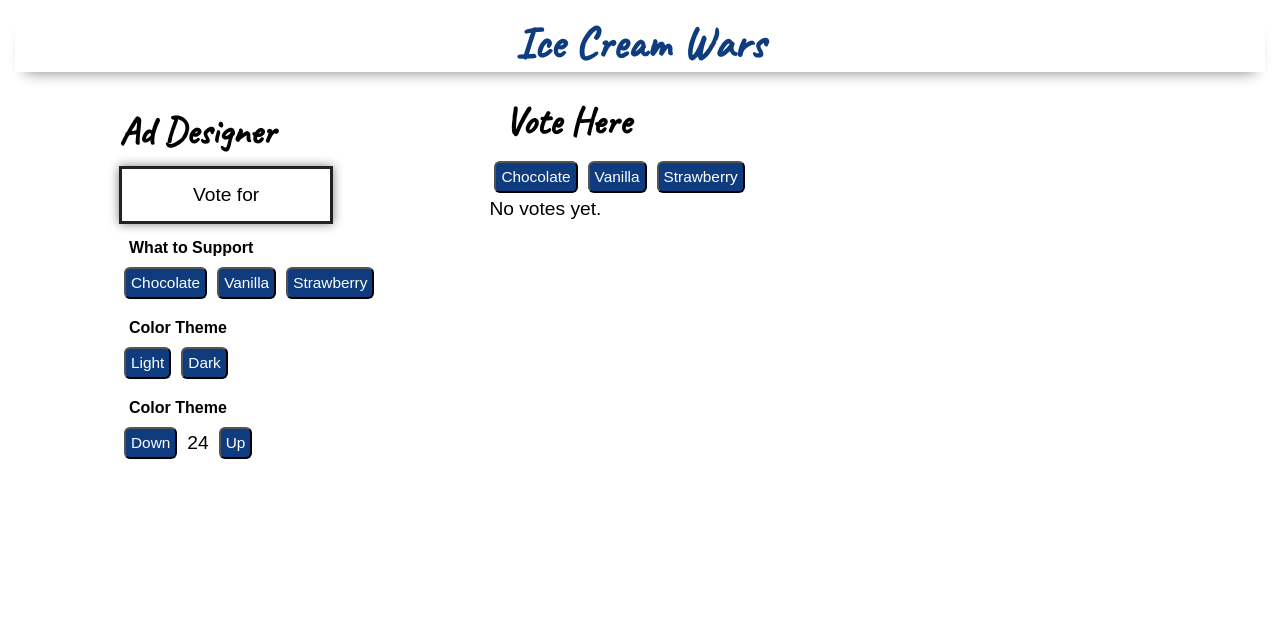
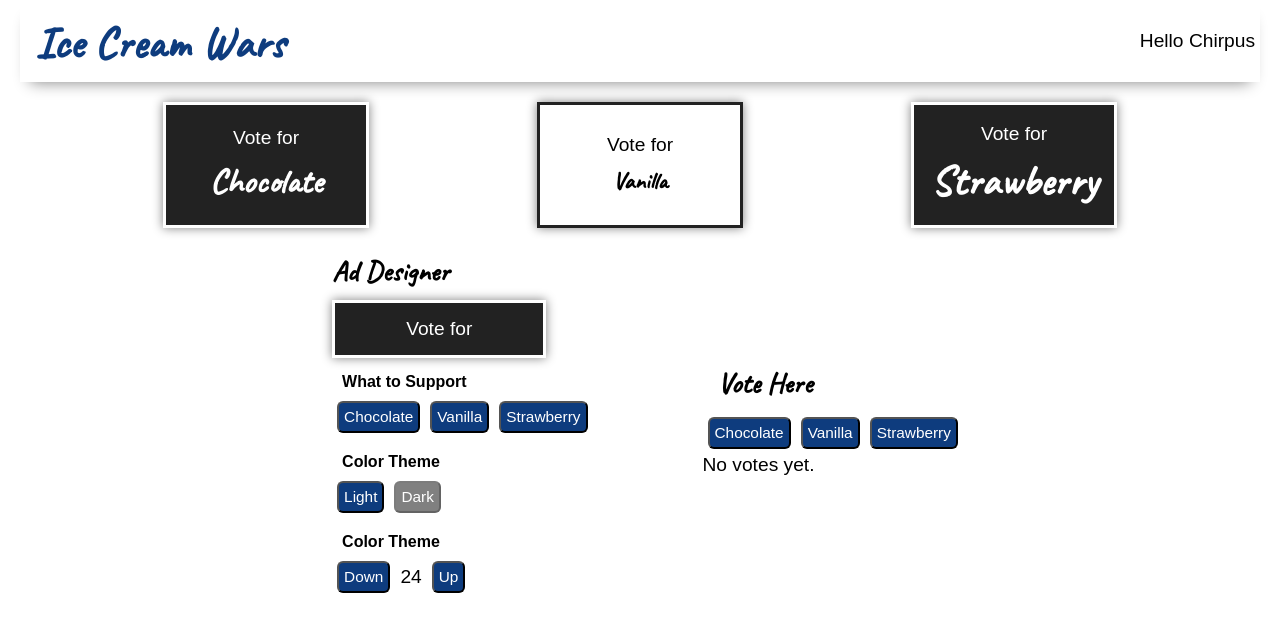
Before and after one commit to amandell2/IceCreamWars-REACT, a React (Create React App) app in the folder Ice-Cream-Wars/: page / in a window 1280 px wide. Shown: the top 632 px of the page. Built offline with nearby package versions, Linux system fonts and the light colour scheme.

Commit message:
completed part 1--added Ad component & css for part 2

```diff
--- a/Ice-Cream-Wars/src/App.css
+++ b/Ice-Cream-Wars/src/App.css
@@ -1,12 +1,18 @@
+.Ad_Container{
+    display: flex;
+    justify-content: space-evenly;
+    margin: 20px 0px 0px;
+}
+
 @media only screen and (min-width: 768px) {
     header{
-        width: 100%;
+        margin: auto;
+        padding: 0px 20px;
     }
     .pageContainer{
-        position: fixed;
         display: flex;
-        margin-left: 5%;
-        padding: 0px 30px;
+        align-items: center;
+        justify-content: center;
     }
 
     .rightSide{
--- a/Ice-Cream-Wars/src/App.tsx
+++ b/Ice-Cream-Wars/src/App.tsx
@@ -3,20 +3,35 @@ import './App.css';
 import Header from './components/Header';
 import AdDesigner from './components/AdDesigner';
 import Votes from "./components/Votes";
+import Ad from './components/Ad'
 
 function App() {
   return (
     <div className="App">
       <header>
-        <Header/>
+        <Header user= "Chirpus"/>
       </header>
+      <section className="Ad_Container">
+        <Ad flavor="Chocolate"
+        fontSize={35}
+        darkTheme={true}/>
+
+        <Ad flavor="Vanilla"
+        fontSize={24}
+        darkTheme={false}/>
+
+        <Ad flavor="Strawberry"
+        fontSize={42}
+        darkTheme={true}/>
+
+      </section>
       <div className="pageContainer">
-      <div className="leftSide">
+      <section className="leftSide">
         <AdDesigner/>
-      </div>
-      <div className="rightSide">
+      </section>
+      <section className="rightSide">
         <Votes/>
-      </div>
+      </section>
       </div>
     </div>
   );
--- /dev/null
+++ b/Ice-Cream-Wars/src/components/Ad.css
@@ -0,0 +1,26 @@
+.Ad-SampleAds{
+    border-style: solid;
+    border-color: black;
+    border-width: 3px;
+    text-align: center;
+    height: 100px;
+    width: 200px;
+    margin: 0px 5px;
+    padding: 10px 0px;
+    display: flex;
+    flex-direction: column;
+    justify-content: center;
+}
+
+.Ad-darkTheme{
+    background-color: #222;
+    color: #fff;
+    border-color: #fff;
+    box-shadow: 0px 0px 10px gray;
+}
+
+.Ad-lightTheme{
+    border-color: #222;
+    color: #000;
+    box-shadow: 0px 0px 10px gray;
+}
--- /dev/null
+++ b/Ice-Cream-Wars/src/components/Ad.tsx
@@ -0,0 +1,29 @@
+import './Ad.css';
+
+interface Props{
+    flavor: string;
+    fontSize: number;
+    darkTheme: boolean;
+}
+
+function Ad({flavor, fontSize, darkTheme}: Props){
+    let addClass = "";
+    if(darkTheme){
+        addClass = " Ad-darkTheme"
+    }else{
+        addClass = " Ad-lightTheme"
+    }
+    const styles = {
+        fontSize: fontSize + "px"
+    };
+
+    return(
+
+        <div className= {"Ad-SampleAds" + addClass}>
+            <p>Vote for</p>
+            <p className="flavorDisplay" style={styles}>{flavor}</p>
+        </div>
+    );
+}
+
+export default Ad;
--- a/Ice-Cream-Wars/src/components/AdDesigner.css
+++ b/Ice-Cream-Wars/src/components/AdDesigner.css
@@ -20,7 +20,7 @@ p{
     margin: 10px;
 }
 
-.Ad{
+.AdDesigner-Ad{
     border-style: solid;
     border-color: black;
     border-width: 3px;
@@ -44,6 +44,10 @@ button{
     border-radius: 6px;
 }
 
+button:disabled{
+    background-color: gray;
+}
+
 .flavorDisplay{
     font-family: "Caveat";
     font-weight: bolder;
@@ -61,7 +65,3 @@ button{
     color: #000;
     box-shadow: 0px 0px 10px gray;
 }
-
-.disabledButton{
-    background-color: gray;
-}
--- a/Ice-Cream-Wars/src/components/AdDesigner.tsx
+++ b/Ice-Cream-Wars/src/components/AdDesigner.tsx
@@ -1,5 +1,6 @@
 import './AdDesigner.css';
 import {useState} from 'react';
+import Ad from './Ad';
 
 function AdDesigner(){
     const [fontSize, setFontSize] = useState(24);
@@ -7,50 +8,48 @@ function AdDesigner(){
     const sizeChange = {
         fontSize: fontSize + "px"
     };
-    const [theme, setTheme] = useState("lightTheme")
+    const [darkTheme, setDarkTheme] = useState(true);
     let addClass = "";
-    if(theme === "lightTheme"){
+    if(darkTheme){
+        addClass = " darkTheme"
+    }else{
         addClass = " lightTheme"
-    }else{
-        addClass = " darkTheme"
     }
 
-    //Figure out Disabling buttons on click
-    const [disable, setDisable] = useState(false);
-    let buttonClass = "";
-    if(disable){
-        buttonClass = " disabledButton"
-    }
 
     return(
         <div className="adContainer">
             <h1>Ad Designer</h1>
-            <div className= {"Ad" + addClass}>
+            <div className= {"AdDesigner-Ad" + addClass}>
                 <p>Vote for</p>
                 <p className="flavorDisplay" style={sizeChange}>{flavor}</p>
             </div>
             <div className="flavorContainer">
                 <h2>What to Support</h2>
                 <div>
-                    <button onClick = {()=> setFlavor("Chocolate")}>Chocolate</button>
-                    <button onClick = {()=> setFlavor("Vanilla")}>Vanilla</button>
-                    <button onClick = {()=> setFlavor("Strawberry")}>Strawberry</button>
+                    <button disabled = {flavor === "Chocolate"} onClick = {()=> setFlavor("Chocolate")}>
+                        Chocolate
+                        </button>
+                    <button disabled = {flavor === "Vanilla"} onClick = {()=> setFlavor("Vanilla")}>
+                        Vanilla
+                        </button>
+                    <button disabled = {flavor === "Strawberry"} onClick = {()=> setFlavor("Strawberry")}>
+                        Strawberry
+                        </button>
                 </div>
             </div>
             <div className="themeContainer">
                 <h2>Color Theme</h2>
                 <div>
-                    <button className={buttonClass} disabled ={disable}
+                    <button disabled ={!darkTheme}
                     onClick = {() => {
-                        setTheme("lightTheme");
-                        //setDisable(true);
+                        setDarkTheme(false);
                     }}>
                         Light
                         </button>
-                    <button className={buttonClass} disabled={disable}
+                    <button disabled={darkTheme}
                     onClick = {() => {
-                        setTheme("darkTheme");
-                        //setDisable(true);
+                        setDarkTheme(true);
                     }}>
                         Dark
                     </button>
--- a/Ice-Cream-Wars/src/components/Header.css
+++ b/Ice-Cream-Wars/src/components/Header.css
@@ -1,7 +1,11 @@
-.header{
+.Header_container{
+    display: flex;
+    justify-content: space-between;
+    align-items: center;
+    box-shadow: 0px 10px 15px -10px gray;
+}
+.Header--title{
     font-family: 'Caveat';
     font-size: 45px;
     color: #0e3c7e;
-    text-align: center;
-    box-shadow: 0px 10px 15px -10px gray;
 }
--- a/Ice-Cream-Wars/src/components/Header.tsx
+++ b/Ice-Cream-Wars/src/components/Header.tsx
@@ -1,8 +1,18 @@
 import './Header.css';
 
-function Header(){
+interface Props{
+    user: string;
+}
+
+
+function Header({user}: Props){
     return(
-    <h1 className="header">Ice Cream Wars</h1>
+    <div className = "Header_container">
+    <h1 className="Header--title">Ice Cream Wars</h1>
+    <div className = "Header--user">
+        <p>Hello {user}</p>
+        </div>
+    </div>
     );
 }
 
```
